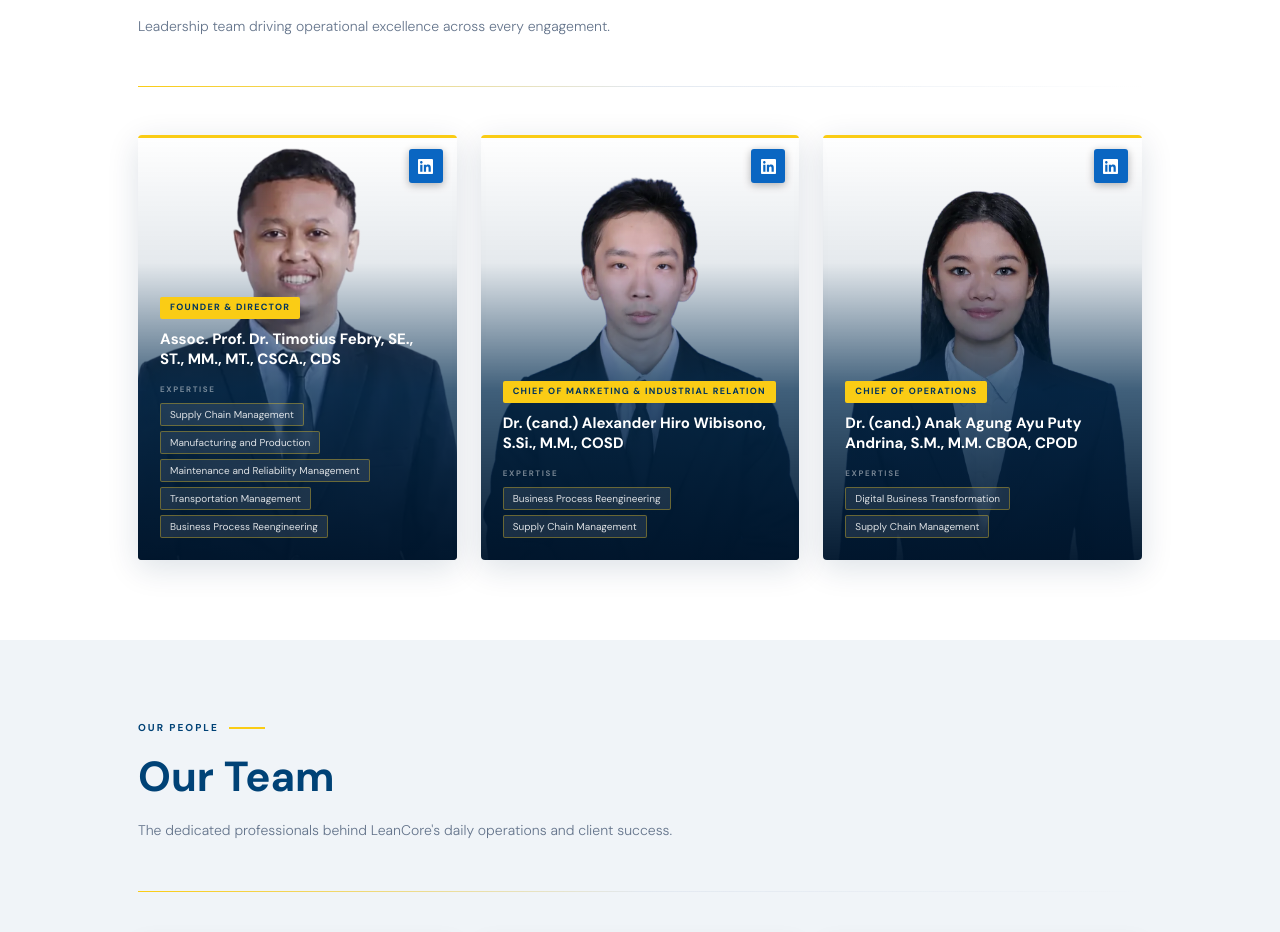
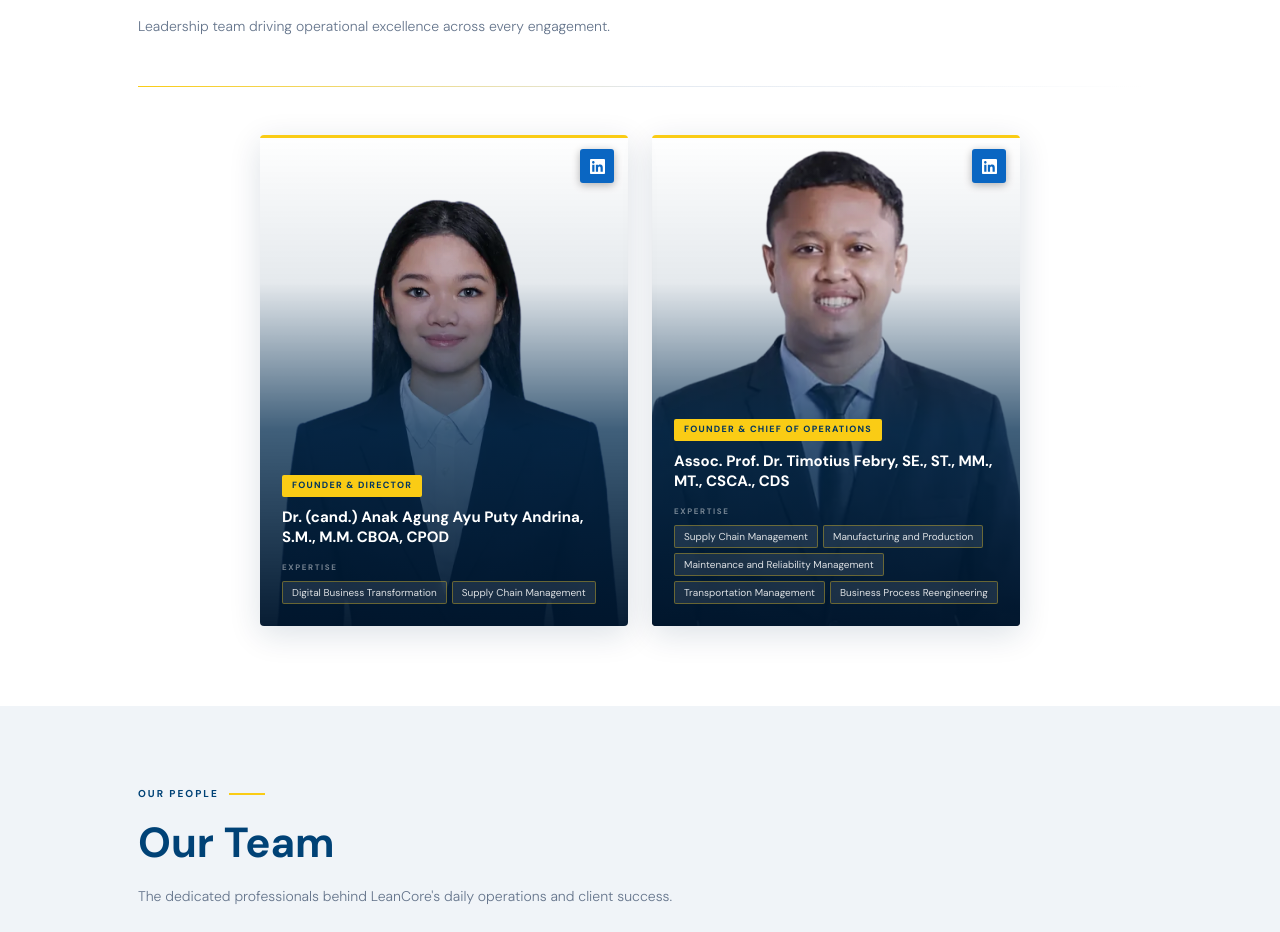
Before and after one commit to operasiunggulindonesia/compro, a Next.js app: page /about in a window 1280 px wide. Shown: the part 3100-4032 px from the top of the page. Built offline with nearby package versions, Linux system fonts and the light colour scheme.

Commit message:
remove exce board

```diff
--- a/app/about/page.tsx
+++ b/app/about/page.tsx
@@ -39,9 +39,16 @@ const partnerLogos = [
 
 const boardMembers = [
   {
+    image: "/puty.png",
+    name: "Dr. (cand.) Anak Agung Ayu Puty Andrina, S.M., M.M. CBOA, CPOD",
+    position: "Founder & Director",
+    linkedin: "https://www.linkedin.com/in/putyandrina",
+    expertise: ["Digital Business Transformation", "Supply Chain Management"],
+  },
+  {
     image: "/timotius.png",
     name: "Assoc. Prof. Dr. Timotius Febry, SE., ST., MM., MT., CSCA., CDS",
-    position: "Founder & Director",
+    position: "Founder & Chief of Operations",
     linkedin: "https://www.linkedin.com/in/timotius-febry-cws-3941926b",
     expertise: [
       "Supply Chain Management",
@@ -50,21 +57,6 @@ const boardMembers = [
       "Transportation Management",
       "Business Process Reengineering",
     ],
-  },
-  {
-    image: "/alexander.png",
-    name: "Dr. (cand.) Alexander Hiro Wibisono, S.Si., M.M., COSD",
-    position: "Chief of Marketing & Industrial Relation",
-    linkedin:
-      "https://www.linkedin.com/in/alexander-hiro-wibisono-s-si-m-m-cosd-04b582217",
-    expertise: ["Business Process Reengineering", "Supply Chain Management"],
-  },
-  {
-    image: "/puty.png",
-    name: "Dr. (cand.) Anak Agung Ayu Puty Andrina, S.M., M.M. CBOA, CPOD",
-    position: "Chief of Operations",
-    linkedin: "https://www.linkedin.com/in/putyandrina",
-    expertise: ["Digital Business Transformation", "Supply Chain Management"],
   },
 ];
 
@@ -638,13 +630,16 @@ export default function AboutCompany() {
 
         /* ══════════════════════════════════════════
            ── EXECUTIVE BOARD ──
+           ONLY CHANGE: exec-grid now 2-col centered
         ══════════════════════════════════════════ */
         .exec-section { background: #fff; }
 
         .exec-grid {
           display: grid;
-          grid-template-columns: repeat(3, 1fr);
+          grid-template-columns: repeat(2, 1fr);
           gap: 24px;
+          max-width: 760px;
+          margin: 0 auto;
         }
 
         .exec-card {
@@ -1142,7 +1137,6 @@ export default function AboutCompany() {
         /* ── RESPONSIVE ── */
         @media (max-width: 1024px) {
           .prime-grid { grid-template-columns: repeat(3, 1fr); }
-          .exec-grid { grid-template-columns: repeat(2, 1fr); }
           .team-grid { grid-template-columns: repeat(2, 1fr); }
           .trainers-grid { grid-template-columns: repeat(2, 1fr); }
         }
@@ -1151,7 +1145,7 @@ export default function AboutCompany() {
           .about-us-grid { grid-template-columns: 1fr; }
           .vm-card { grid-template-columns: 1fr; }
           .prime-grid { grid-template-columns: repeat(2, 1fr); }
-          .exec-grid { grid-template-columns: 1fr; }
+          .exec-grid { grid-template-columns: 1fr; max-width: 420px; }
           .team-grid { grid-template-columns: 1fr; }
           .trainers-grid { grid-template-columns: repeat(2, 1fr); }
         }
```
